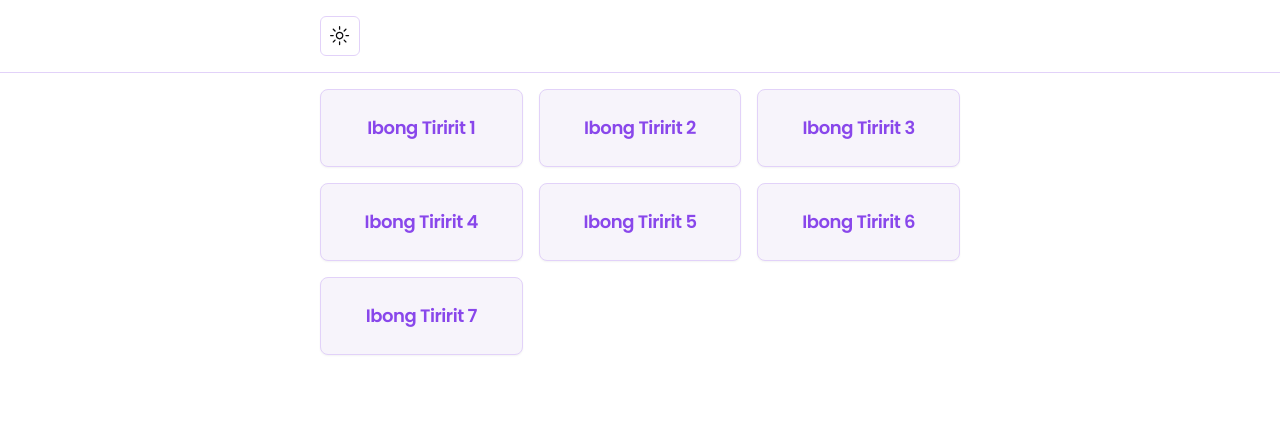
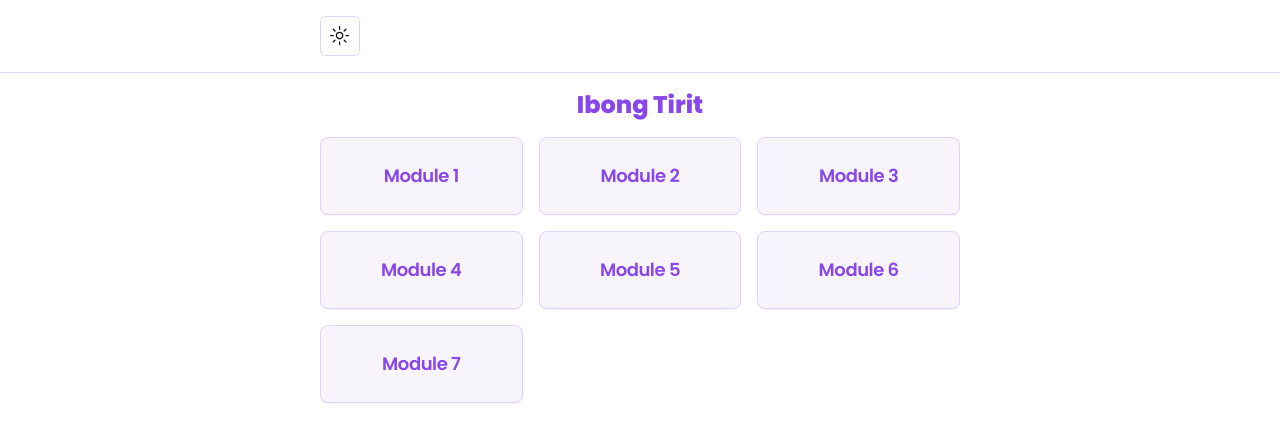
Before and after one commit to dondycles/pon-reviewer, a Next.js app: page / in a window 1280 px wide. Shown: the top 442 px of the page. Built offline with nearby package versions, Linux system fonts and the light colour scheme.

Commit message:
modified:   app/page.tsx

```diff
--- a/app/page.tsx
+++ b/app/page.tsx
@@ -8,41 +8,43 @@ import Link from "next/link";
 export default function Home() {
   const modules = [
     {
-      name: "Ibong Tiririt 1",
+      name: "Module 1",
       link: "/module/m1",
     },
     {
-      name: "Ibong Tiririt 2",
+      name: "Module 2",
       link: "/module/m2",
     },
     {
-      name: "Ibong Tiririt 3",
+      name: "Module 3",
       link: "/module/m3",
     },
     {
-      name: "Ibong Tiririt 4",
+      name: "Module 4",
       link: "/module/m4",
     },
     {
-      name: "Ibong Tiririt 5",
+      name: "Module 5",
       link: "/module/m5",
     },
     {
-      name: "Ibong Tiririt 6",
+      name: "Module 6",
       link: "/module/m6",
     },
     {
-      name: "Ibong Tiririt 7",
+      name: "Module 7",
       link: "/module/m7",
     },
   ];
 
   return (
-    <main className="h-full w-full grid-cols-1 sm:grid-cols-2 lg:grid-cols-3 grid p-4 sm:px-8 md:px-32 lg:px-64 xl:px-80 gap-4 overflow-auto">
+    <main className="h-full w-full p-4  sm:px-8 md:px-32 lg:px-64 xl:px-80 overflow-auto">
+      <p className="text-2xl text-primary font-bold text-center">Ibong Tirit</p>
+      <div className="mt-4 grid-cols-1 sm:grid-cols-2 lg:grid-cols-3 grid gap-4 ">
         {modules.map((module) => {
           return (
             <Link href={module.link}>
-            <Card className="text-center ">
+              <Card className="text-center hover:bg-primary/15">
                 <CardHeader>
                   <CardTitle className="text-lg text-primary">
                     {module.name}
@@ -52,6 +54,7 @@ export default function Home() {
             </Link>
           );
         })}
+      </div>
     </main>
   );
 }
```
Lines whose indentation alone changed are shown as unchanged.
